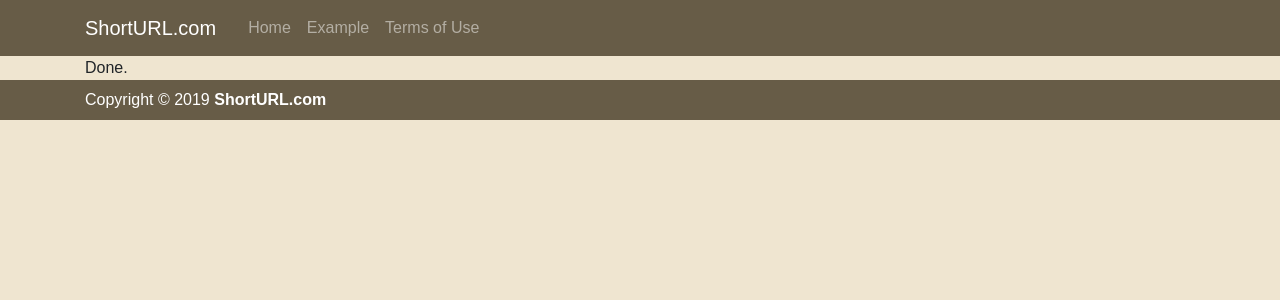
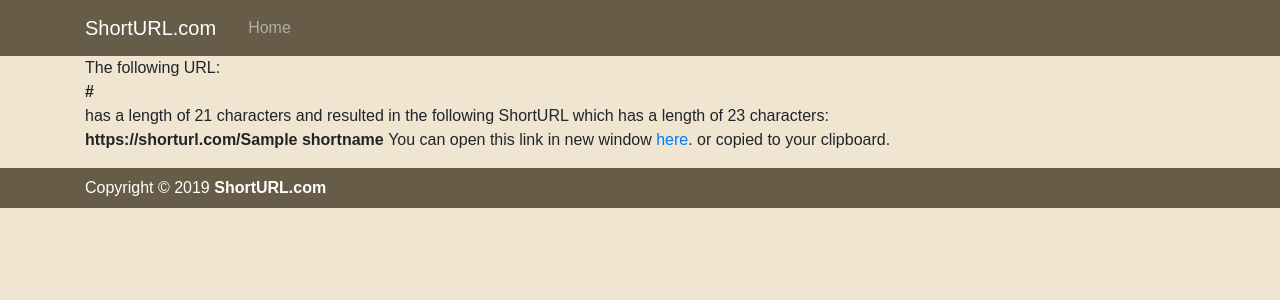
Before and after one commit to vighneshh/url_shortener_django, a Django app: template url_shortener/templates/url_shortener/shorturl_created.html in a window 1280 px wide. Shown: the top 300 px of the page. Run offline with Django 3.2, Linux system fonts and the light colour scheme; the template is opened without the code that fills it: most values are stand-ins (such as "Sample title", 1, 10 or a date in 2020); some libraries are stand-ins or nearby versions.

Commit message:
Intial Commit

```diff
--- a/url_shortener/templates/url_shortener/base.html
+++ b/url_shortener/templates/url_shortener/base.html
@@ -9,8 +9,10 @@
       <!-- Bootstrap CSS -->
     <link rel="stylesheet" href="https://maxcdn.bootstrapcdn.com/bootstrap/4.0.0/css/bootstrap.min.css" integrity="sha384-Gn5384xqQ1aoWXA+058RXPxPg6fy4IWvTNh0E263XmFcJlSAwiGgFAW/dAiS6JXm" crossorigin="anonymous">
        <link rel="stylesheet" href="{% static 'url_shortener/main.css' %}">
+	{% block title %}
       <title>ShortURL.com - shorten that long url</title>
-       </head>
+       {% endblock title %}
+</head>
 
   <body>
 
@@ -23,9 +25,12 @@
           </button>
           <div class="collapse navbar-collapse" id="navbarToggle">
             <div class="navbar-nav mr-auto">
-              <a class="nav-item nav-link" href="#">Home</a>
-              <a class="nav-item nav-link" href="#example">Example</a>
+              <a class="nav-item nav-link" href="{% url 'home' %}">Home</a>
+		{% if mainurl %}
+		{% else %}
+	      <a class="nav-item nav-link" href="#example">Example</a>
               <a class="nav-item nav-link" href="#termsofuse">Terms of Use</a>
+		{% endif %}
             </div>
 
             </div>
--- a/url_shortener/templates/url_shortener/shorturl_created.html
+++ b/url_shortener/templates/url_shortener/shorturl_created.html
@@ -1,4 +1,14 @@
 {% extends 'url_shortener/base.html' %}
+{% block title %}
+  <title>Url was created!</title>
+{% endblock title %}
 {% block content %}
-Done.
+<p>The following URL:<br>
+ <strong>  {{ mainurl }} </strong><br>
+has a length of 21 characters and resulted in the following ShortURL which has a length of 23 characters:<br>
+ <strong>https://shorturl.com/{{ shortname }} </strong>
+
+You can open this link in new window <a href="https://shorturl/{{ shortname }}" target="_blank">here</a>. or copied to your clipboard.
+
+</p>
 {% endblock content %}
```
Also changed, not shown: url_shortener/views.py (+7 -3 lines), db.sqlite3.
